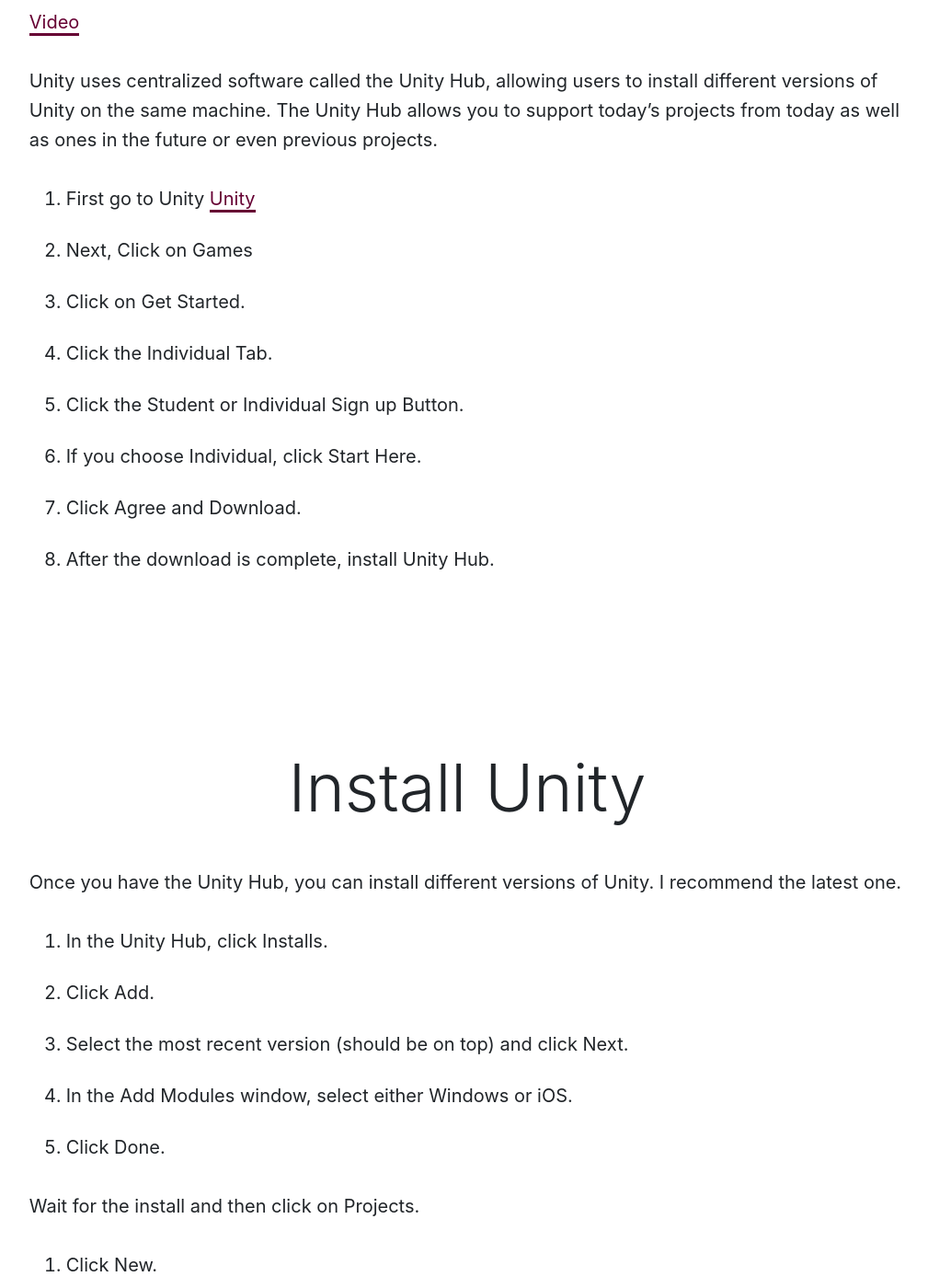
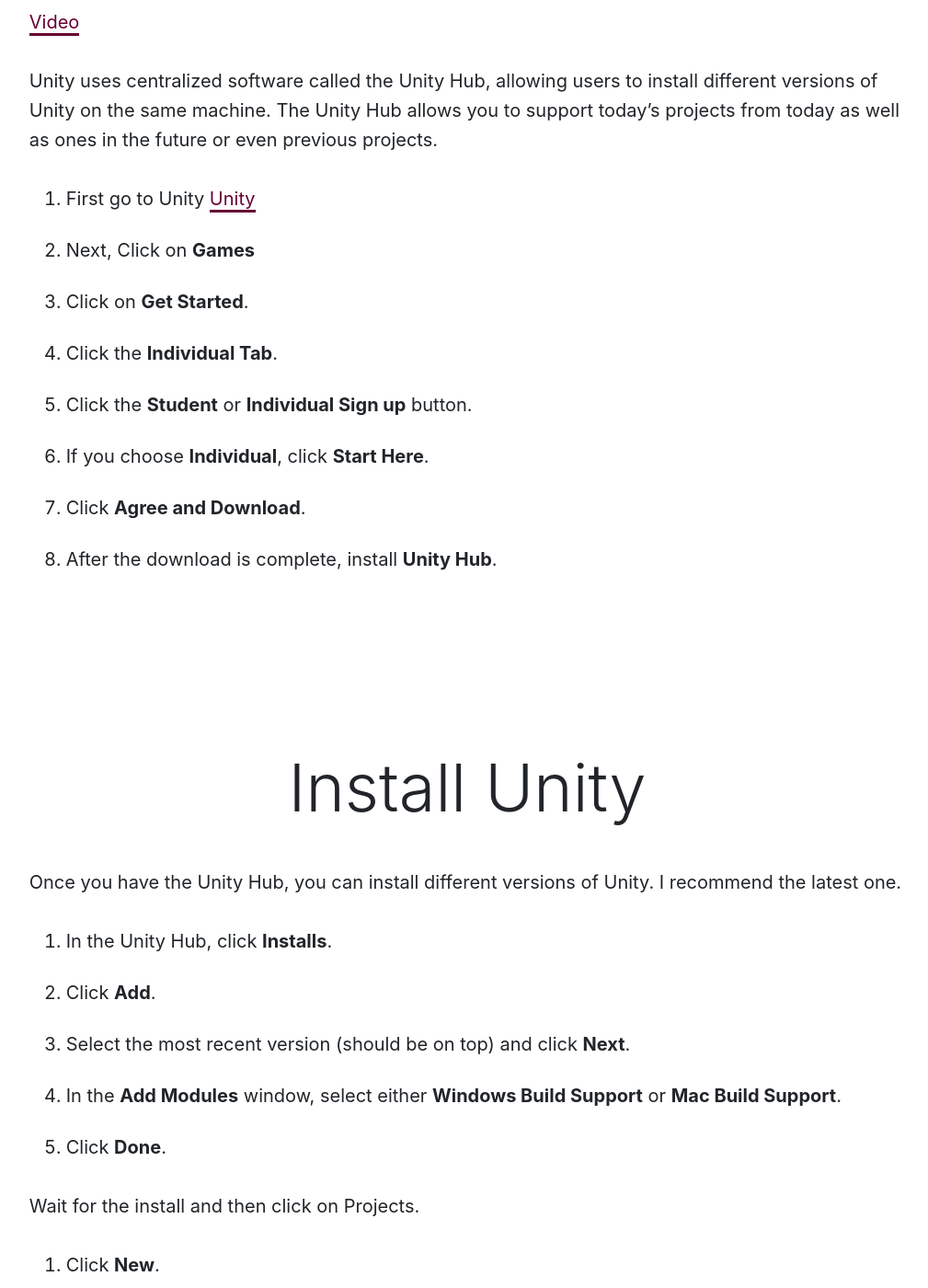
Before and after one commit to Montana-Media-Arts/220-creative-coding2-Spring2020-course, a Jekyll site: the page built from modules/week-11/_posts/2000-10-01-Download-Install-Unity.md, in a window 1280 px wide and 1400 px high, scrolled down 573 px. Shown: the whole window at 92% size, without its empty margins (132-1141 px from the left). Built offline with Jekyll 4.4.1, drawn with Linux system fonts in a browser that asks for light colours; nearby versions of some CDN libraries; a script that is not in the unit is left out; some of the changed text lies outside the part shown.

Commit message:
updated highlightting

```diff
--- a/modules/week-11/_posts/2000-10-01-Download-Install-Unity.md
+++ b/modules/week-11/_posts/2000-10-01-Download-Install-Unity.md
@@ -11,13 +11,13 @@ jotted: true
 Unity uses centralized software called the Unity Hub, allowing users to install different versions of Unity on the same machine.  The Unity Hub allows you to support today's projects from today as well as ones in the future or even previous projects.
 
 1. First go to Unity [Unity](https://unity.com/)
-2. Next, Click on Games
-3. Click on Get Started.
-4. Click the Individual Tab.
-5. Click the Student or Individual Sign up Button.
-6. If you choose Individual, click Start Here.
-7. Click Agree and Download.
-8. After the download is complete, install Unity Hub.
+2. Next, Click on **Games**
+3. Click on **Get Started**.
+4. Click the **Individual Tab**.
+5. Click the **Student** or **Individual Sign up** button.
+6. If you choose **Individual**, click **Start Here**.
+7. Click **Agree and Download**.
+8. After the download is complete, install **Unity Hub**.
 
 
 # Install Unity
@@ -25,17 +25,17 @@ Unity uses centralized software called the Unity Hub, allowing users to install
 Once you have the Unity Hub, you can install different versions of Unity.  I recommend the latest one.
 
 
-1. In the Unity Hub, click Installs.
-2. Click Add.
-3. Select the most recent version (should be on top) and click Next.
-4. In the Add Modules window, select either Windows or iOS.
-5. Click Done.
+1. In the Unity Hub, click **Installs**.
+2. Click **Add**.
+3. Select the most recent version (should be on top) and click **Next**.
+4. In the **Add Modules** window, select either **Windows Build Support** or **Mac Build Support**.
+5. Click **Done**.
 
 Wait for the install and then click on Projects.
 
-1. Click New.
-2. In the Create New Project, click 2D Template.
-3. In the Project Name, enter Playground Fun.
-4. Click Create.
+1. Click **New**.
+2. In the **Create New Project**, click **2D Template**.
+3. In the **Project Name**, enter **Playground Fun** (or whatever you want)
+4. Click **Create**.
 
 <a href="https://umontana.zoom.us/rec/play/uJN5dbuu_zk3GNOVsgSDA6QrW47rLP-s0nMaqfBfxU-1BnIBZFSgY-dGZeoph6bYpNoETxfe4Ww2SqYX?continueMode=true" target="_new">Video</a>
```
Also changed, not shown: modules/week-11/_posts/2001-01-01-Accessing-Assets-Store.md (+7 -7 lines), modules/week-11/_posts/2001-03-01-Adding-Functionality.md (+4 -4 lines), modules/week-11/_posts/2001-04-01-Obstacles-Collision.md (+1 -1 lines), modules/week-11/_posts/2002-01-01-Health.md (+5 -5 lines), modules/week-13/_posts/2002-01-01-light.md (+5 -0 lines).
